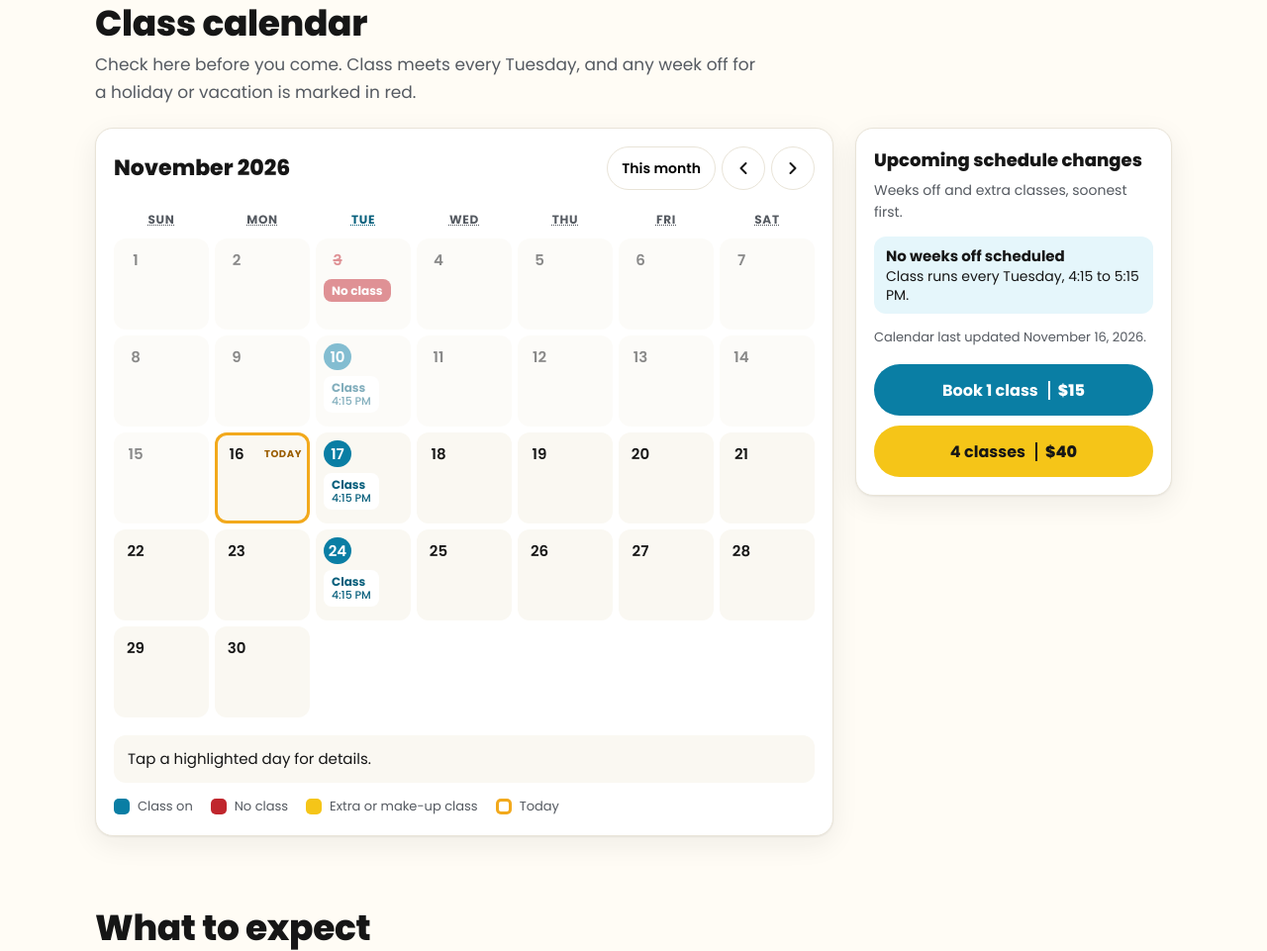
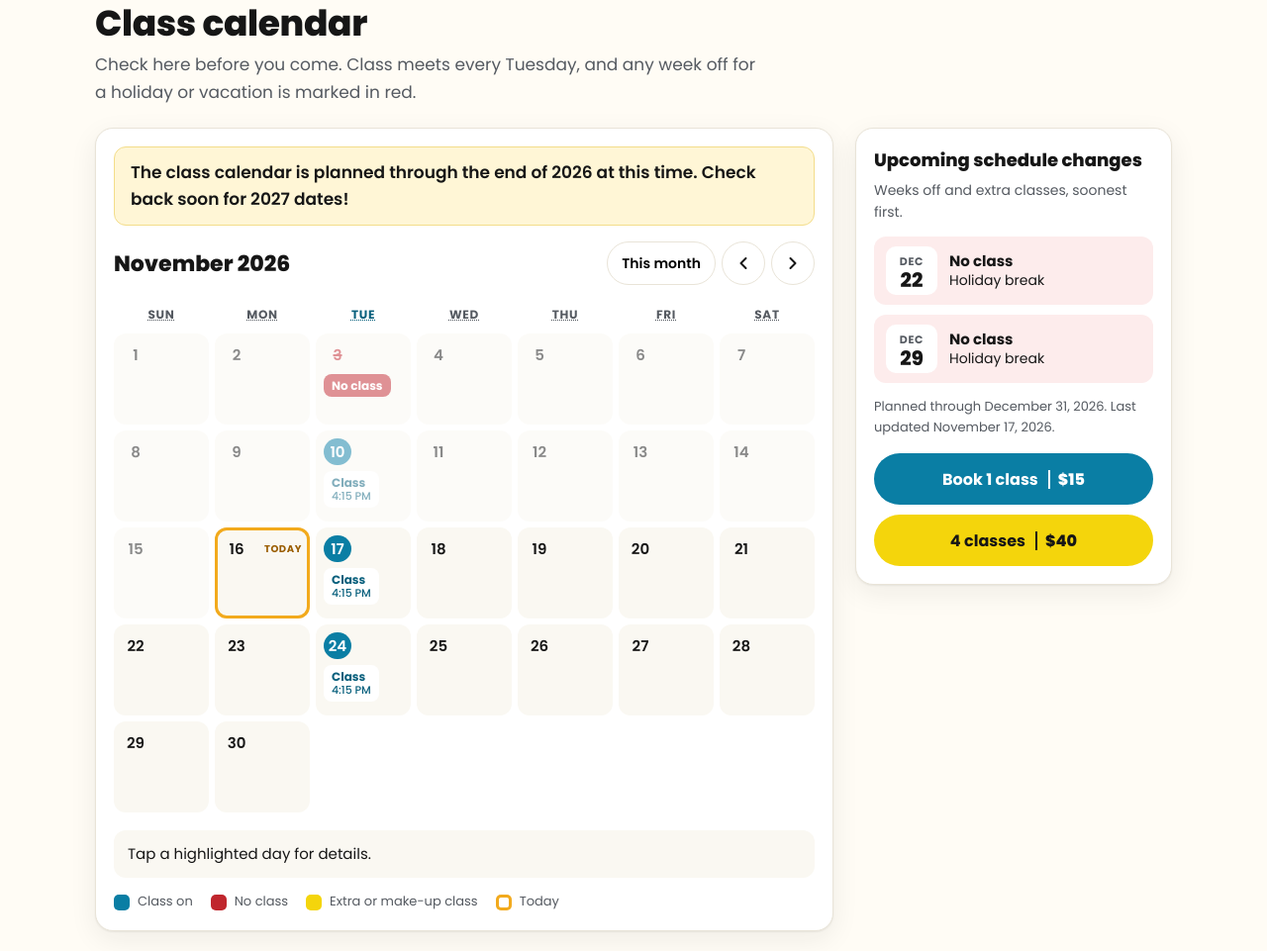
Before and after one commit to hidiver20/advertising, a plain HTML site: page mfr-class/index.html in a window 1280 px wide. Shown: the part 762-1723 px from the top of the page at 99% size. Drawn offline with Linux system fonts and the light colour scheme.

Commit message:
Add holiday break to class calendar and replace logo with circle logo
- schedule.js: cancel Dec 22 and Dec 29 (holiday break), add a
  plannedThrough date (Dec 31, 2026) and an announcement that the
  calendar is planned through the end of 2026
- index.html: Tuesdays after plannedThrough stay blank, the status box
  and change list say new dates are coming soon, and page colors now use
  the exact logo colors
- brand/: add the master circle logo (.ai) with SVG and transparent PNG
  conversions, and replace the old sideways wordmark in
  therapeutic-connection-logo-mark.png with the circle mark
- STYLE-GUIDE.md: document the new logo files and exact logo colors

Co-Authored-By: Claude Opus 5.5 <noreply@anthropic.com>
Claude-Session: https://claude.ai/code/session_018upnovtY2LtAHnsMTLV6HM

```diff
--- a/mfr-class/index.html
+++ b/mfr-class/index.html
@@ -22,12 +22,12 @@
       --line: #e9e4d8;
       --paper: #fffcf5;
       --card: #ffffff;
-      --sun: #f5c518;
-      --sun-deep: #f2a91c;
+      --sun: #f4d50c;
+      --sun-deep: #f2aa1d;
       --sun-tint: #fff6d6;
       --sea: #0a7ea4;
       --sea-deep: #075f7c;
-      --sea-bright: #12bde8;
+      --sea-bright: #0bc1ea;
       --sea-tint: #e5f6fb;
       --stop: #c0262d;
       --stop-tint: #fdecec;
@@ -75,7 +75,7 @@
     .btn-sea { background: var(--sea); color: #fff; }
     .btn-sea:hover { background: var(--sea-deep); }
     .btn-sun { background: var(--sun); color: var(--ink); }
-    .btn-sun:hover { background: #ffd43b; }
+    .btn-sun:hover { background: #ffe03a; }
     .btn-small { min-height: 40px; padding: 8px 16px; font-size: 14px; }
     .btn .price { font-weight: 800; padding-left: 8px; margin-left: 2px; border-left: 2px solid currentColor; }
 
@@ -137,7 +137,7 @@
     button.day:hover { box-shadow: inset 0 0 0 2px var(--line); }
     .num { font-size: 15px; font-weight: 600; line-height: 1; padding: 6px 0; min-width: 28px; text-align: center; border-radius: 999px; }
     .tag { font-size: 12px; font-weight: 700; line-height: 1.25; padding: 4px 8px; border-radius: 8px; max-width: 100%; overflow: hidden; text-overflow: ellipsis; }
-    .tag small { display: block; font-weight: 500; font-size: 11px; white-space: nowrap; overflow: hidden; text-overflow: ellipsis; }
+    .tag small { display: block; font-weight: 500; font-size: 11px; white-space: normal; overflow-wrap: anywhere; }
     td.is-class { background: var(--sea-tint); }
     td.is-class .num { background: var(--sea); color: #fff; }
     td.is-class .tag { color: var(--sea-deep); background: #fff; }
@@ -522,8 +522,12 @@
     (S.extraClasses || []).forEach(function (c) { if (c && isoValid(c.date)) extras[c.date.trim()] = { time: (c.time || regularTime).trim(), note: (c.note || "").trim() }; });
     var first = isoValid(S.firstClass) ? S.firstClass.trim() : "2026-09-08";
     var last = isoValid(S.lastClass) ? S.lastClass.trim() : "";
+    var planned = isoValid(S.plannedThrough) ? S.plannedThrough.trim() : "";
+    function fullDate(iso) { var d = toDate(iso); return MONTHS[d.getUTCMonth()] + " " + d.getUTCDate() + ", " + d.getUTCFullYear(); }
+    var plannedLine = planned ? "The calendar is planned through " + fullDate(planned) + "." : "";
+    var comingSoon = planned ? plannedLine + " New dates are coming soon." : "Check back soon for the next class date.";
 
-    function isRegular(iso) { return weekday(iso) === classDay && iso >= first && (!last || iso <= last); }
+    function isRegular(iso) { return weekday(iso) === classDay && iso >= first && (!last || iso <= last) && (!planned || iso <= planned); }
     function dayInfo(iso) {
       if (extras[iso]) return { type: "extra", time: extras[iso].time, note: extras[iso].note };
       if (isRegular(iso)) {
@@ -562,7 +566,7 @@
         main.textContent = "No class " + (upcomingSkip.iso === TODAY ? "today, " : "") + longDate(upcomingSkip.iso) + (upcomingSkip.reason ? " (" + upcomingSkip.reason + ")" : "");
         sub.innerHTML = nextClass
           ? "Next class: <strong>" + longDate(nextClass.iso) + ", " + escapeHtml(nextClass.info.time) + "</strong>." + calLink
-          : "Check back soon for the next class date." + calLink;
+          : comingSoon + calLink;
       } else if (nextClass) {
         box.classList.remove("is-off");
         var isToday = nextClass.iso === TODAY;
@@ -570,8 +574,8 @@
         main.textContent = (isToday ? "Class is on today, " : longDate(nextClass.iso) + ", ") + nextClass.info.time;
         sub.innerHTML = (nextClass.info.note ? escapeHtml(nextClass.info.note) + ". " : "Class is on as scheduled. ") + "Waikoloa Community Church." + calLink;
       } else {
-        main.textContent = "No upcoming classes are scheduled right now";
-        sub.innerHTML = 'Call <a href="tel:+18082890601">808-289-0601</a> for the next session.';
+        main.textContent = "New class dates are coming soon";
+        sub.innerHTML = (plannedLine ? escapeHtml(plannedLine) + " " : "") + 'Questions? Call <a href="tel:+18082890601">808-289-0601</a>.';
       }
     }
 
@@ -586,7 +590,9 @@
       if (!items.length) {
         var li = document.createElement("li");
         li.className = "all-clear";
-        li.innerHTML = '<div class="change-text"><strong>No weeks off scheduled</strong>Class runs every ' + WEEKDAYS[classDay] + ", " + escapeHtml(regularTime) + ".</div>";
+        li.innerHTML = planned && TODAY > planned
+          ? '<div class="change-text"><strong>New dates coming soon</strong>' + escapeHtml(plannedLine) + "</div>"
+          : '<div class="change-text"><strong>No weeks off scheduled</strong>Class runs every ' + WEEKDAYS[classDay] + ", " + escapeHtml(regularTime) + ".</div>";
         list.appendChild(li);
       }
       items.slice(0, 8).forEach(function (it) {
@@ -601,7 +607,10 @@
         list.appendChild(li);
       });
       var up = document.getElementById("updated");
-      if (isoValid(S.lastUpdated)) up.textContent = "Calendar last updated " + MONTHS[toDate(S.lastUpdated).getUTCMonth()] + " " + toDate(S.lastUpdated).getUTCDate() + ", " + toDate(S.lastUpdated).getUTCFullYear() + ".";
+      var upText = [];
+      if (planned) upText.push("Planned through " + fullDate(planned) + ".");
+      if (isoValid(S.lastUpdated)) upText.push("Last updated " + fullDate(S.lastUpdated) + ".");
+      up.textContent = upText.join(" ");
       var ann = document.getElementById("announcement");
       if (S.announcement && String(S.announcement).trim()) { ann.textContent = String(S.announcement).trim(); ann.classList.add("show"); }
     }
@@ -611,6 +620,10 @@
     var view = { y: todayDate.getUTCFullYear(), m: todayDate.getUTCMonth() };
     var minView = { y: toDate(first).getUTCFullYear(), m: toDate(first).getUTCMonth() };
     var maxView = { y: todayDate.getUTCFullYear() + 1, m: todayDate.getUTCMonth() };
+    if (planned) {
+      var pd = toDate(planned);
+      maxView = { y: pd.getUTCFullYear() + (pd.getUTCMonth() === 11 ? 1 : 0), m: (pd.getUTCMonth() + 1) % 12 };
+    }
     function cmp(a, b) { return (a.y - b.y) * 12 + (a.m - b.m); }
     if (cmp(view, minView) < 0) view = { y: minView.y, m: minView.m };
 
@@ -632,6 +645,9 @@
       var body = document.getElementById("cal-body");
       body.innerHTML = "";
       var firstIso = view.y + "-" + String(view.m + 1).padStart(2, "0") + "-01";
+      document.getElementById("cal-detail").textContent = planned && firstIso > planned
+        ? "Class dates for " + MONTHS[view.m] + " " + view.y + " have not been posted yet. Check back soon!"
+        : "Tap a highlighted day for details.";
       var lead = weekday(firstIso);
       var daysInMonth = new Date(Date.UTC(view.y, view.m + 1, 0)).getUTCDate();
       var cells = Math.ceil((lead + daysInMonth) / 7) * 7;
--- a/mfr-class/schedule.js
+++ b/mfr-class/schedule.js
@@ -13,6 +13,11 @@
     Add a line inside "extraClasses", like this:
       { date: "2026-12-23", time: "4:15 to 5:15 PM", note: "Make-up class" },
 
+  PLANNING AHEAD
+    "plannedThrough" is the last date you have planned. Tuesdays after it are left blank
+    on the calendar until you move this date forward. Leave it as "" to show every
+    Tuesday from now on.
+
   TO POST A SHORT ANNOUNCEMENT above the calendar
     Type it between the quotes in "announcement". Leave it as "" to show nothing.
 
@@ -20,7 +25,7 @@
     Change "lastUpdated" to today's date so visitors know the calendar is current.
 */
 window.MFR_SCHEDULE = {
-  lastUpdated: "2026-11-16",
+  lastUpdated: "2026-11-17",
 
   // The regular weekly class
   classWeekday: "Tuesday",
@@ -28,12 +33,15 @@ window.MFR_SCHEDULE = {
   endTime: "5:15 PM",
   firstClass: "2026-09-08",
   lastClass: "", // leave "" while the class is ongoing
+  plannedThrough: "2026-12-31",
 
-  announcement: "",
+  announcement: "The class calendar is planned through the end of 2026 at this time. Check back soon for 2027 dates!",
 
   cancellations: [
     { date: "2026-10-27", reason: "" },
     { date: "2026-11-03", reason: "" },
+    { date: "2026-12-22", reason: "Holiday break" },
+    { date: "2026-12-29", reason: "Holiday break" },
   ],
 
   extraClasses: [
```
Also changed, not shown: brand/therapeutic-connection-logo-mark.png, brand/therapeutic-connection-logo.png (added), brand/therapeutic-connection-logo.svg (added), mfr-class/images/tc-mark.png, 3 other files.
